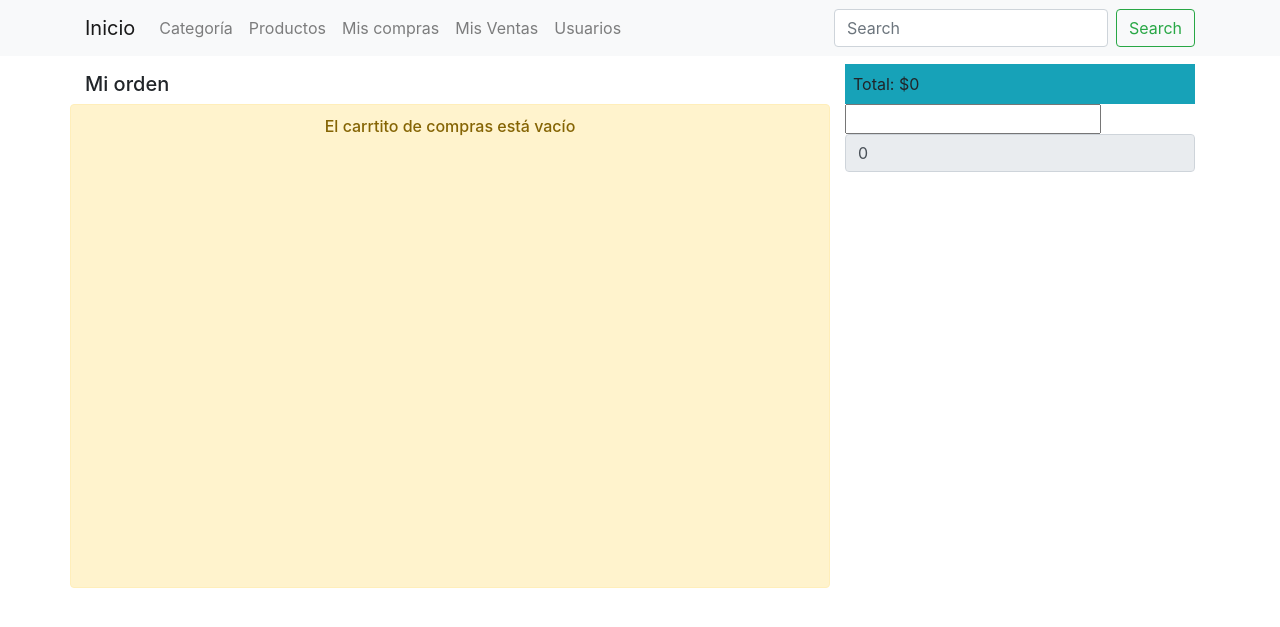
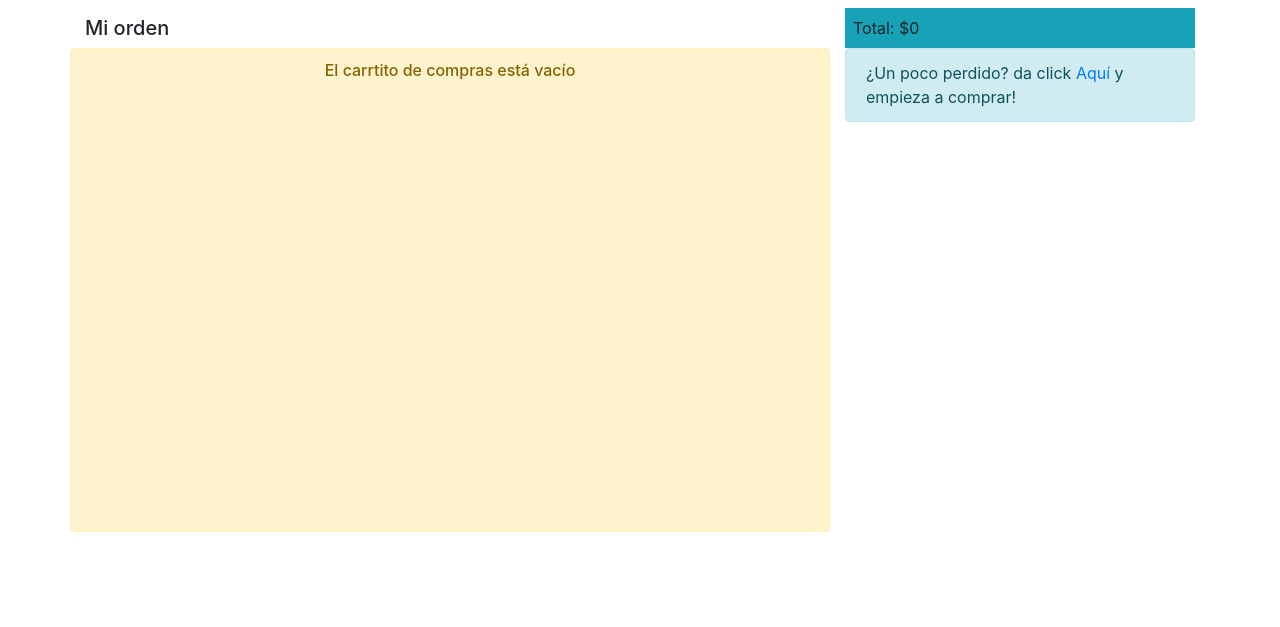
Before and after one commit to Diiego1500/correo_noche, a Symfony app: template templates/shopping_car/index.html.twig in a window 1280 px wide. Shown: the top 627 px of the page. Run offline with Twig, Linux system fonts and the light colour scheme; the template is opened without the code that fills it, so the values that code supplies are empty; form fields are guessed from the names that the template uses; some libraries are stand-ins or nearby versions.

Commit message:
security, e interfaz gráfica de usuario

```diff
--- a/src/Controller/CategoryController.php
+++ b/src/Controller/CategoryController.php
@@ -90,7 +90,7 @@ class CategoryController extends AbstractController
     }
 
     /**
-     * @Route("/{id}/edit", name="category_edit", methods={"GET","POST"})
+     * @Route("/edit/{id}", name="category_edit", methods={"GET","POST"})
      */
     public function edit(Request $request, Category $category, SluggerInterface $slugger): Response
     {
@@ -127,7 +127,7 @@ class CategoryController extends AbstractController
     }
 
     /**
-     * @Route("/{id}", name="category_delete", methods={"DELETE"})
+     * @Route("/delete/{id}", name="category_delete", methods={"DELETE"})
      */
     public function delete(Request $request, Category $category): Response
     {
--- a/src/Controller/ProductController.php
+++ b/src/Controller/ProductController.php
@@ -78,7 +78,7 @@ class ProductController extends AbstractController
     }
 
     /**
-     * @Route("/{id}/edit", name="product_edit", methods={"GET","POST"})
+     * @Route("/edit/{id}", name="product_edit", methods={"GET","POST"})
      */
     public function edit(Request $request, Product $product, SluggerInterface $slugger): Response
     {
@@ -112,7 +112,7 @@ class ProductController extends AbstractController
     }
 
     /**
-     * @Route("/{id}", name="product_delete", methods={"DELETE"})
+     * @Route("/delete/{id}", name="product_delete", methods={"DELETE"})
      */
     public function delete(Request $request, Product $product): Response
     {
@@ -138,6 +138,6 @@ class ProductController extends AbstractController
             $order = null;
         }
         $products = $category->getProducts();
-        return $this->render('product/products_category.html.twig', ['products'=>$products, 'order'=>$order]);
+        return $this->render('product/products_category.html.twig', ['products'=>$products, 'order'=>$order, 'category'=>$category]);
     }
 }
--- a/src/Controller/ShoppingCarController.php
+++ b/src/Controller/ShoppingCarController.php
@@ -115,7 +115,7 @@ class ShoppingCarController extends AbstractController
         $em = $this->getDoctrine()->getManager();
         $user = $em->getRepository(User::class)->findOneBy(['hash'=>$hash]);
         $orders = $em->getRepository(Order::class)->FindUserOrderSales($user);
-        return $this->render('shopping_car/sales.html.twig', ['orders'=>$orders]);
+        return $this->render('shopping_car/sales.html.twig', ['orders'=>$orders, 'user'=>$user]);
     }
 
     /**
--- a/templates/base.html.twig
+++ b/templates/base.html.twig
@@ -9,40 +9,11 @@
 </head>
 <body>
 {% block body %}
-    <nav class="navbar navbar-expand-lg navbar-light bg-light">
-        <div class="container">
-            <a class="navbar-brand" href="#">Inicio</a>
-            <button class="navbar-toggler" type="button" data-toggle="collapse" data-target="#navbarSupportedContent"
-                    aria-controls="navbarSupportedContent" aria-expanded="false" aria-label="Toggle navigation">
-                <span class="navbar-toggler-icon"></span>
-            </button>
-
-            <div class="collapse navbar-collapse" id="navbarSupportedContent">
-                <ul class="navbar-nav mr-auto">
-                    <li class="nav-item">
-                        <a class="nav-link" href="{{ path('category_index') }}">Categoría</a>
-                    </li>
-                    <li class="nav-item">
-                        <a class="nav-link" href="{{ path('product_index') }}">Productos</a>
-                    </li>
-                    <li class="nav-item">
-                        <a class="nav-link" href="{{ path('client_sales',{hash:app.user.hash}) }}">Mis compras</a>
-                    </li>
-                    <li class="nav-item">
-                        <a class="nav-link" href="{{ path('clients_sales',{search:'recents'}) }}">Mis Ventas</a>
-                    </li>
-                    <li class="nav-item">
-                        <a class="nav-link" href="{{ path('users') }}">Usuarios</a>
-                    </li>
-                </ul>
-                <form class="form-inline my-2 my-lg-0">
-                    <input class="form-control mr-sm-2" type="search" placeholder="Search" aria-label="Search">
-                    <button class="btn btn-outline-success my-2 my-sm-0" type="submit">Search</button>
-                </form>
-            </div>
-        </div>
-    </nav>
-
+    {% if is_granted('ROLE_ADMIN') %}
+        {% include 'nav_bar/admin_navbar.html.twig' %}
+    {% elseif is_granted('ROLE_USER') %}
+        {% include 'nav_bar/user_navbar.html.twig' %}
+    {% endif %}
 {% endblock %}
 {% block javascripts %}
     <script src="{{ asset('assets/js/jquery.min.js') }}"></script>
--- a/templates/product/products_category.html.twig
+++ b/templates/product/products_category.html.twig
@@ -1,5 +1,5 @@
 {% extends 'base.html.twig' %}
-{% block title %}Products index{% endblock %}
+{% block title %}{{ category.name }}{% endblock %}
 {% block stylesheets %}
     {{ parent() }}
 {% endblock %}
--- a/templates/shopping_car/index.html.twig
+++ b/templates/shopping_car/index.html.twig
@@ -1,5 +1,5 @@
 {% extends 'base.html.twig' %}
-{% block title %}Hello ShoppingCarController!{% endblock %}
+{% block title %}Mi pedido - El correo de la noche{% endblock %}
 {% block body %}
     {{ parent() }}
     {% set total_ammount = 0 %}
@@ -56,11 +56,21 @@
                     Total: ${{ total_ammount }}
                 </div>
                 <div>
-                    {{ form_start(form) }}
-                    {{ form_widget(form.paymentMethod, { 'attr': {'class': 'foo'} }) }}
-                    {{ form_widget(form.totalValue, { 'attr': {'value': total_ammount, 'disabled':true} }) }}
-
-                    {{ form_end(form) }}
+                    {% if total_ammount %}
+                        {{ form_start(form) }}
+                        <div class="row container">
+                            <div class="col-md-12 my-2"></div>
+                            {{ form_widget(form.paymentMethod, { 'attr': {'class': 'foo'} }) }}
+                            <div class="col-md-12 my-2">
+                                {{ form_widget(form.totalValue, { 'attr': {'value': total_ammount, 'disabled':true} }) }}
+                            </div>
+                        </div>
+                        {{ form_end(form) }}
+                    {% else %}
+                        <div class="alert alert-info">
+                            ¿Un poco perdido? da click <a href="{{ path('category_index') }}">Aquí</a> y empieza  a comprar!
+                        </div>
+                    {% endif %}
                 </div>
             </div>
         </div>
--- a/templates/shopping_car/sales.html.twig
+++ b/templates/shopping_car/sales.html.twig
@@ -3,6 +3,7 @@
 {% block body %}
     {{ parent() }}
     <div class="container">
+        <h4 class="my-2">Compras de {{ user.name }}</h4>
         <div class="row">
             {% for order in orders %}
                 <div class="col-md-6 my-2">
```
Also changed, not shown: templates/category/index.html.twig (+7 -4 lines), templates/nav_bar/admin_navbar.html.twig (added, +28 -0 lines), templates/nav_bar/user_navbar.html.twig (added, +22 -0 lines), 1 other file.
